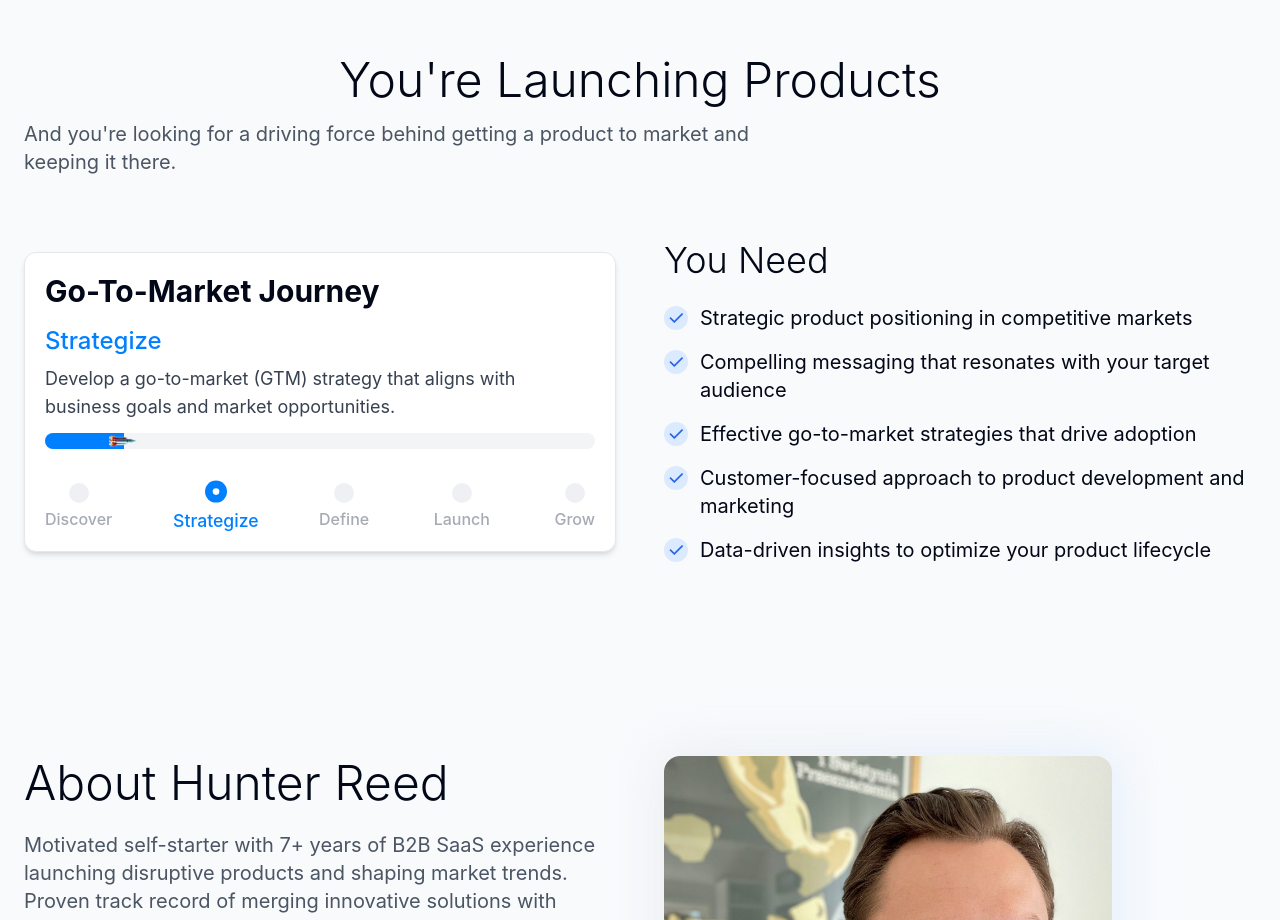
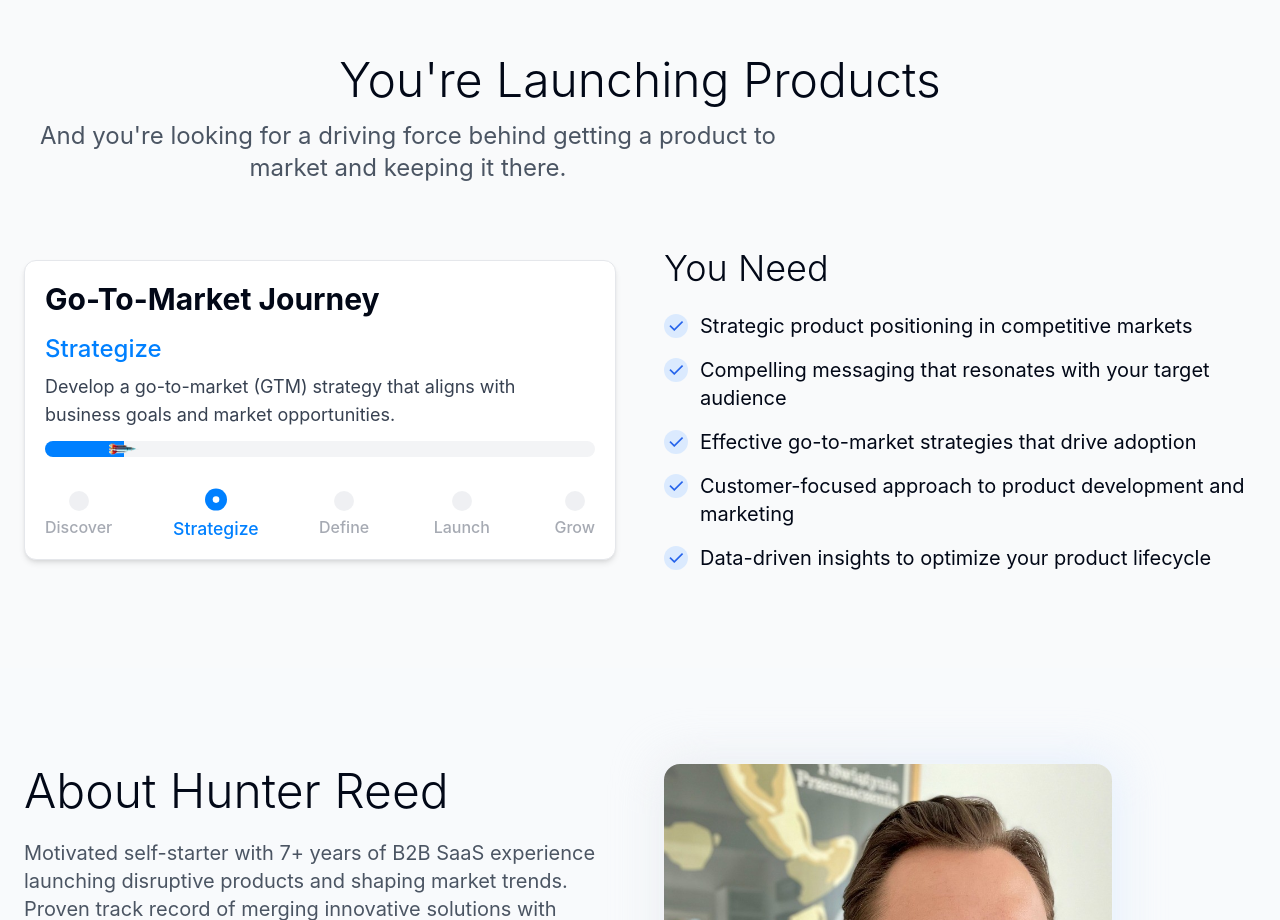
Before and after one commit to ReedInnovate/reedinnovatellc-mainsite, a React (Vite) app: page / in a window 1280 px wide. Shown: the part 840-1760 px from the top of the page. Built offline with nearby package versions, Linux system fonts and the light colour scheme; a web font is replaced by a local one.

Commit message:
Adjust text size
The text size was adjusted to be consistent with other areas on the website.

```diff
--- a/src/components/sections/YouSection.tsx
+++ b/src/components/sections/YouSection.tsx
@@ -1,3 +1,4 @@
+
 import AnimatedSection from '@/components/AnimatedSection';
 import { useState, useEffect } from 'react';
 import { cn } from '@/lib/utils';
@@ -46,7 +47,7 @@ const YouSection = () => {
       <div className="container mx-auto px-4 md:px-6">
         <div className="text-left md:text-center mb-10 md:mb-16">
           <h2 className="section-title text-4xl md:text-5xl">You're Launching Products</h2>
-          <p className="section-description text-center md:text-left text-lg md:text-xl">
+          <p className="section-description text-center text-lg md:text-xl lg:text-2xl">
             And you're looking for a driving force behind getting a product to market and keeping it there.
           </p>
         </div>
```
